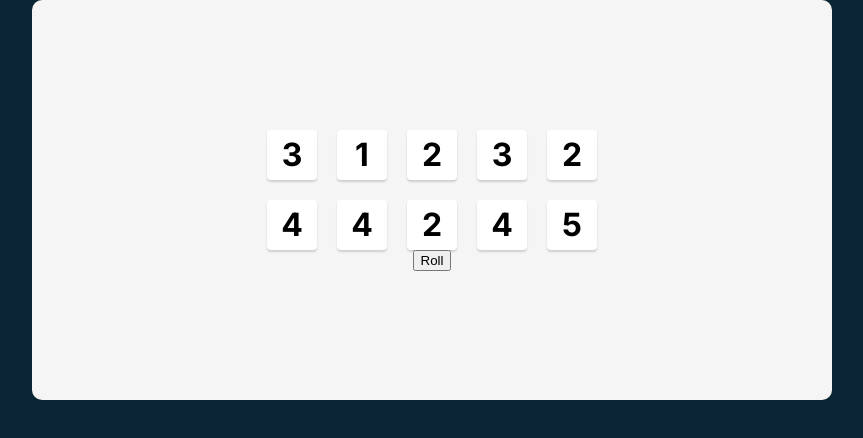
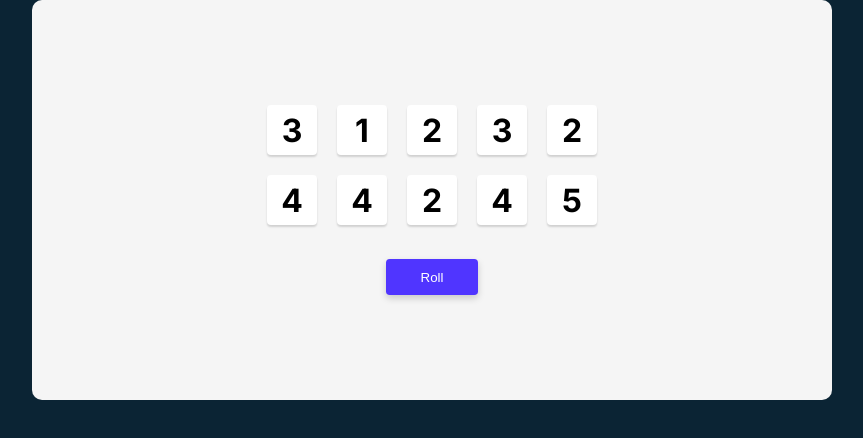
Before and after one commit to Kb739/tenzies, a React (Create React App) app: page / in a window 1280 px wide. Shown: the top 438 px of the page, without its empty margins (208-1071 px from the left). Built offline with nearby package versions, Linux system fonts and the light colour scheme.

Commit message:
add style to Roll button

```diff
--- a/src/style.css
+++ b/src/style.css
@@ -42,3 +42,15 @@ main {
     font-size: 2rem;
     cursor: default;
 }
+
+.roll {
+    width: 92px;
+    height: 36px;
+    background: #5035FF;
+    box-shadow: 0px 3.2px 7.68px rgba(0, 0, 0, 0.18);
+    border-radius: 3.81277px;
+    border: none;
+    color: white;
+    margin-top: 34px;
+    cursor: pointer;
+}
```
